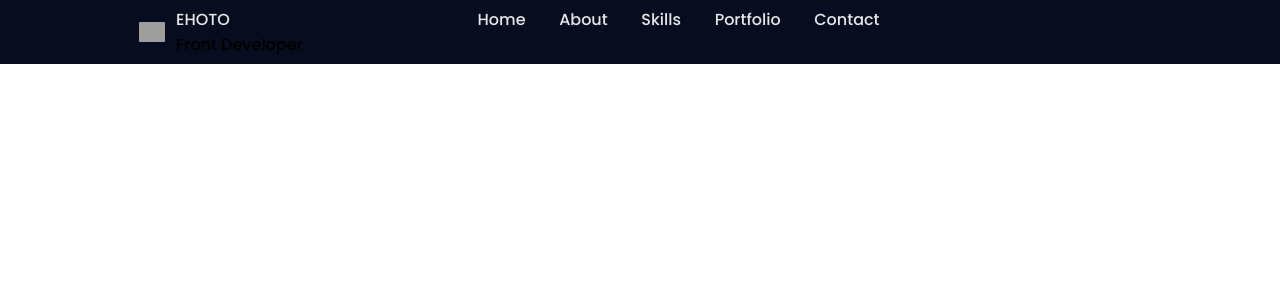
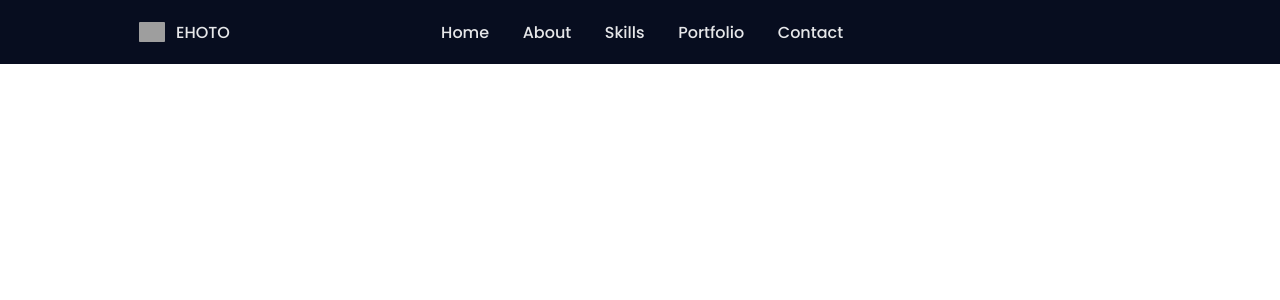
Before and after one commit to TaeWoongKim2/layout-training, a React (Create React App) app: page / in a window 1280 px wide. Shown: the top 300 px of the page. Built offline with nearby package versions, Linux system fonts and the light colour scheme; grey boxes are pictures that could not be loaded; some icons are missing.

Commit message:
Header bug fixed
- App.css 파일 수정.

```diff
--- a/index.html
+++ b/index.html
@@ -7,7 +7,7 @@
     <meta name="theme-color" content="#000000" />
     <meta name="description" content="Web site created using create-react-app"/>
 
-    <link rel="icon" href="%PUBLIC_URL%/favicon.ico" />
+    <link rel="icon" href="/public/favicon.ico" />
     <link rel = "manifest" href = "manifest.json" />
   </head>
   <body>
--- a/src/App.css
+++ b/src/App.css
@@ -252,6 +252,14 @@ img {
   .nav__img img {
     width: 26px;
   }
+  .nav__profession {
+    display: none;
+  }
+  .nav__menu {
+    -ms-flex-item-align: center;
+        -ms-grid-row-align: center;
+        align-self: center;
+  }
   .nav__list {
     display: -webkit-box;
     display: -ms-flexbox;
@@ -268,7 +276,6 @@ img {
     background-color: var(--first-color);
   }
   .active {
-    background-color: var(--first-color);
     color: var(--white-color);
   }
 }
```
Also changed, not shown: src/App.jsx (+1 -7 lines).
